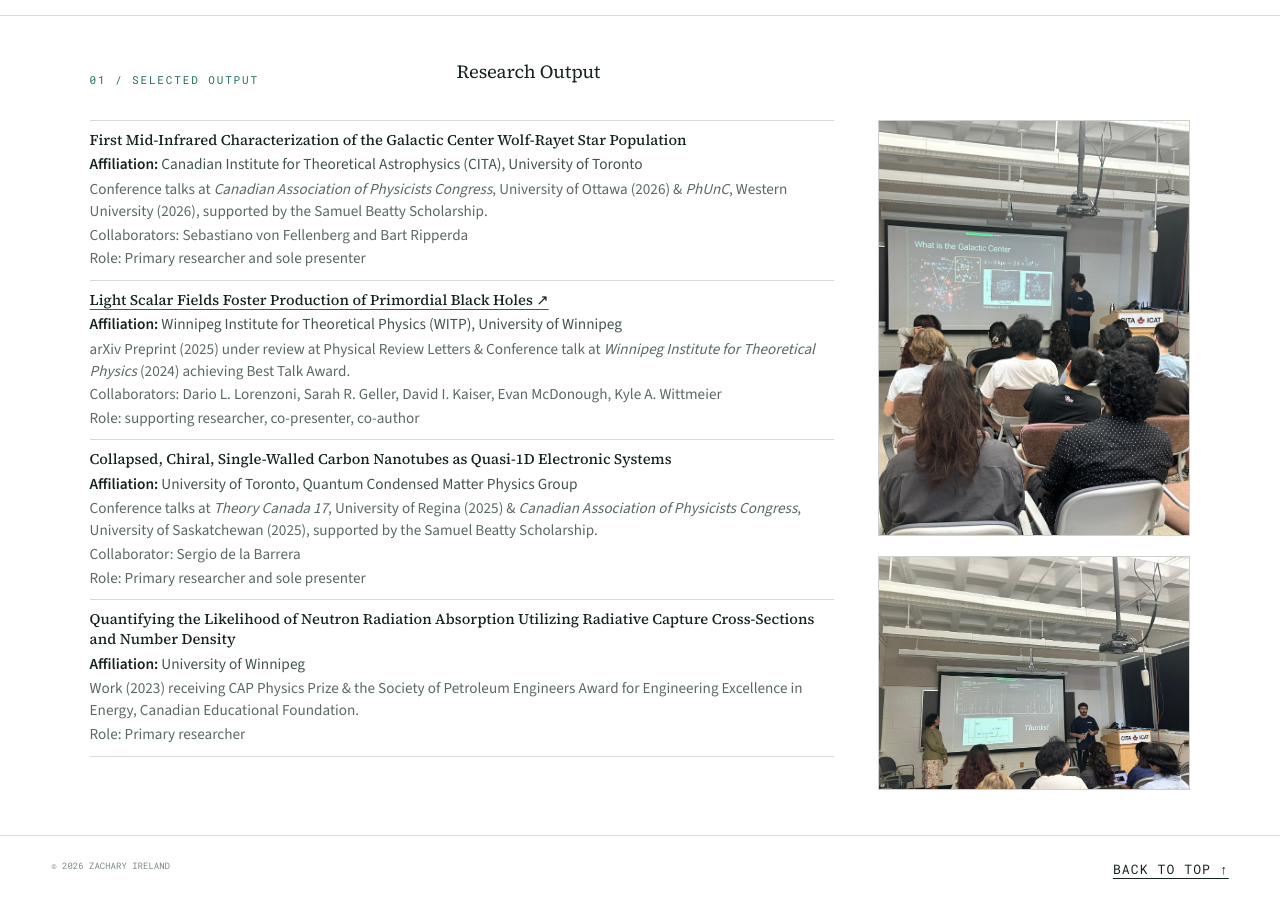
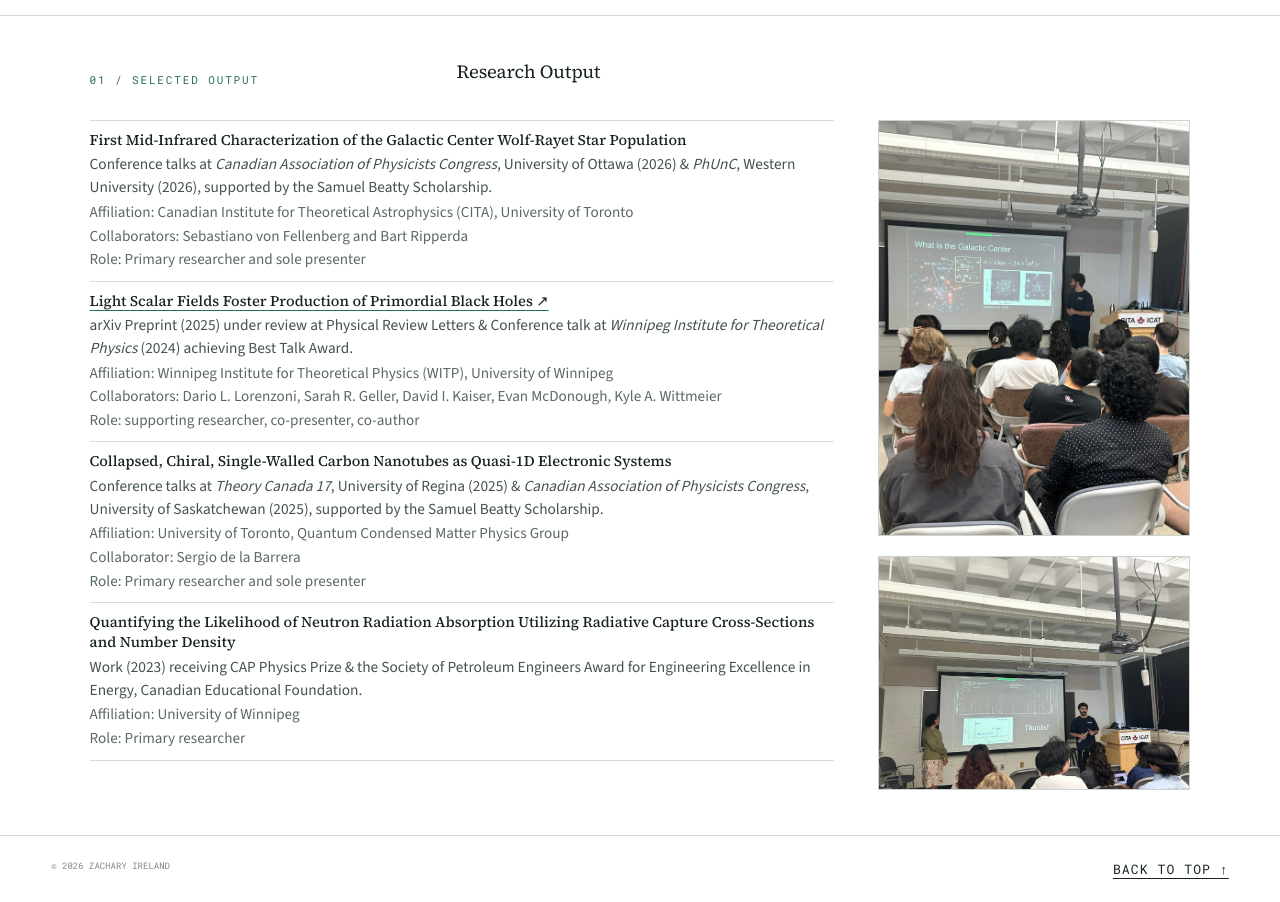
Before and after one commit to zachireland/zachireland.github.io, a plain HTML site: page index.html in a window 1280 px wide. Shown: the part 930-1832 px from the top of the page. Drawn offline with nearby package versions, Linux system fonts and the light colour scheme.

Commit message:
Refine research output affiliation styling

```diff
--- a/index.html
+++ b/index.html
@@ -49,10 +49,10 @@
       <div class="section-heading reveal"><p class="section-number">01 / Selected output</p><h2>Research Output</h2></div>
       <div class="output-layout">
       <div class="research-output-list">
-        <article class="research-output-item reveal"><h3>First Mid-Infrared Characterization of the Galactic Center Wolf-Rayet Star Population</h3><p><strong>Affiliation:</strong> Canadian Institute for Theoretical Astrophysics (CITA), University of Toronto</p><p>Conference talks at <em>Canadian Association of Physicists Congress</em>, University of Ottawa (2026) &amp; <em>PhUnC</em>, Western University (2026), supported by the Samuel Beatty Scholarship.</p><p>Collaborators: Sebastiano von Fellenberg and Bart Ripperda</p><p>Role: Primary researcher and sole presenter</p></article>
-        <article class="research-output-item reveal"><h3><a href="https://arxiv.org/abs/2504.13251" target="_blank" rel="noopener">Light Scalar Fields Foster Production of Primordial Black Holes ↗</a></h3><p><strong>Affiliation:</strong> Winnipeg Institute for Theoretical Physics (WITP), University of Winnipeg</p><p>arXiv Preprint (2025) under review at Physical Review Letters &amp; Conference talk at <em>Winnipeg Institute for Theoretical Physics</em> (2024) achieving Best Talk Award.</p><p>Collaborators: Dario L. Lorenzoni, Sarah R. Geller, David I. Kaiser, Evan McDonough, Kyle A. Wittmeier</p><p>Role: supporting researcher, co-presenter, co-author</p></article>
-        <article class="research-output-item reveal"><h3>Collapsed, Chiral, Single-Walled Carbon Nanotubes as Quasi-1D Electronic Systems</h3><p><strong>Affiliation:</strong> University of Toronto, Quantum Condensed Matter Physics Group</p><p>Conference talks at <em>Theory Canada 17</em>, University of Regina (2025) &amp; <em>Canadian Association of Physicists Congress</em>, University of Saskatchewan (2025), supported by the Samuel Beatty Scholarship.</p><p>Collaborator: Sergio de la Barrera</p><p>Role: Primary researcher and sole presenter</p></article>
-        <article class="research-output-item reveal"><h3>Quantifying the Likelihood of Neutron Radiation Absorption Utilizing Radiative Capture Cross-Sections and Number Density</h3><p><strong>Affiliation:</strong> University of Winnipeg</p><p>Work (2023) receiving CAP Physics Prize &amp; the Society of Petroleum Engineers Award for Engineering Excellence in Energy, Canadian Educational Foundation.</p><p>Role: Primary researcher</p></article>
+        <article class="research-output-item reveal"><h3>First Mid-Infrared Characterization of the Galactic Center Wolf-Rayet Star Population</h3><p>Conference talks at <em>Canadian Association of Physicists Congress</em>, University of Ottawa (2026) &amp; <em>PhUnC</em>, Western University (2026), supported by the Samuel Beatty Scholarship.</p><p>Affiliation: Canadian Institute for Theoretical Astrophysics (CITA), University of Toronto</p><p>Collaborators: Sebastiano von Fellenberg and Bart Ripperda</p><p>Role: Primary researcher and sole presenter</p></article>
+        <article class="research-output-item reveal"><h3><a href="https://arxiv.org/abs/2504.13251" target="_blank" rel="noopener">Light Scalar Fields Foster Production of Primordial Black Holes ↗</a></h3><p>arXiv Preprint (2025) under review at Physical Review Letters &amp; Conference talk at <em>Winnipeg Institute for Theoretical Physics</em> (2024) achieving Best Talk Award.</p><p>Affiliation: Winnipeg Institute for Theoretical Physics (WITP), University of Winnipeg</p><p>Collaborators: Dario L. Lorenzoni, Sarah R. Geller, David I. Kaiser, Evan McDonough, Kyle A. Wittmeier</p><p>Role: supporting researcher, co-presenter, co-author</p></article>
+        <article class="research-output-item reveal"><h3>Collapsed, Chiral, Single-Walled Carbon Nanotubes as Quasi-1D Electronic Systems</h3><p>Conference talks at <em>Theory Canada 17</em>, University of Regina (2025) &amp; <em>Canadian Association of Physicists Congress</em>, University of Saskatchewan (2025), supported by the Samuel Beatty Scholarship.</p><p>Affiliation: University of Toronto, Quantum Condensed Matter Physics Group</p><p>Collaborator: Sergio de la Barrera</p><p>Role: Primary researcher and sole presenter</p></article>
+        <article class="research-output-item reveal"><h3>Quantifying the Likelihood of Neutron Radiation Absorption Utilizing Radiative Capture Cross-Sections and Number Density</h3><p>Work (2023) receiving CAP Physics Prize &amp; the Society of Petroleum Engineers Award for Engineering Excellence in Energy, Canadian Educational Foundation.</p><p>Affiliation: University of Winnipeg</p><p>Role: Primary researcher</p></article>
       </div>
       <aside class="presentation-gallery reveal" aria-label="Zachary Ireland presenting research">
         <figure><img src="Presenting 1.jpg" alt="Zachary Ireland presenting research on the Galactic Center at CITA" loading="lazy"></figure>
```
